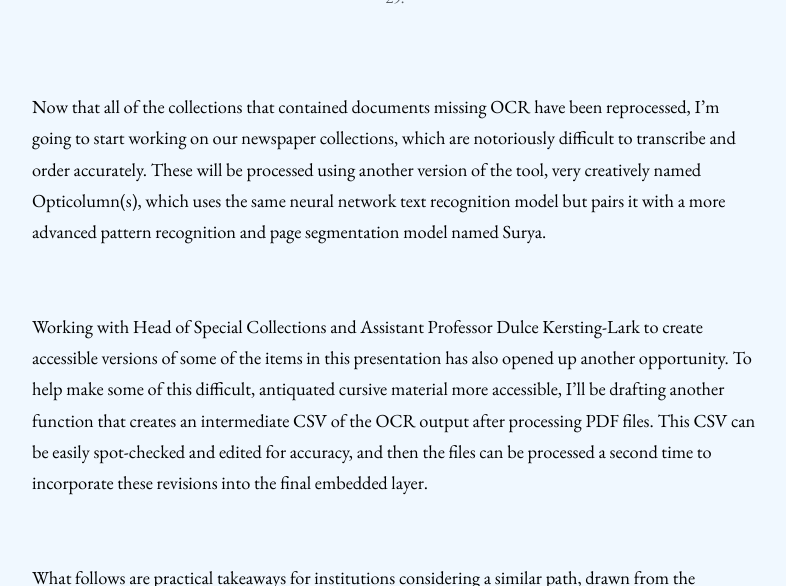
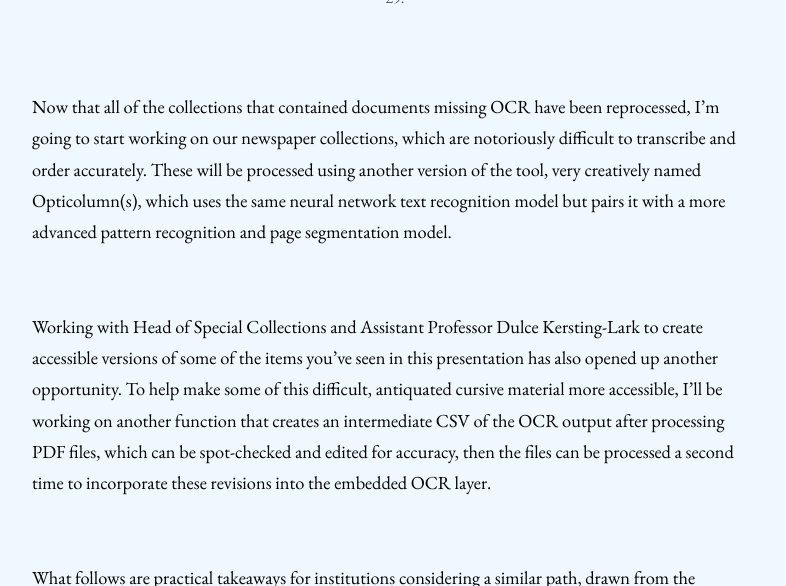
Before and after one commit to aweymo-ui/practices-rc, a Jekyll site: the page built from content/6_findings.md, in a window 1280 px wide and 900 px high, scrolled down 3818 px, cut to the strip 166-752 px from the top of the window. Shown: the whole strip, without its empty margins (245-1031 px from the left). Built offline with Jekyll 4.4.1, drawn with Linux system fonts in a browser that asks for light colours; some web fonts are replaced.

Commit message:
script updates

```diff
--- a/content/6_findings.md
+++ b/content/6_findings.md
@@ -49,11 +49,11 @@ These batch methods are less precise than the human-directed sample surveys also
 
 <br>
 
-Now that all of the collections that contained documents missing OCR have been reprocessed, I’m going to start working on our newspaper collections, which are notoriously difficult to transcribe and order accurately. These will be processed using another version of the tool, very creatively named Opticolumn(s), which uses the same neural network text recognition model but pairs it with a more advanced pattern recognition and page segmentation model named Surya.
+Now that all of the collections that contained documents missing OCR have been reprocessed, I’m going to start working on our newspaper collections, which are notoriously difficult to transcribe and order accurately. These will be processed using another version of the tool, very creatively named Opticolumn(s), which uses the same neural network text recognition model but pairs it with a more advanced pattern recognition and page segmentation model.
 
 <br>
 
-Working with Head of Special Collections and Assistant Professor Dulce Kersting-Lark to create accessible versions of some of the items in this presentation has also opened up another opportunity. To help make some of this difficult, antiquated cursive material more accessible, I'll be drafting another function that creates an intermediate CSV of the OCR output after processing PDF files. This CSV can be easily spot-checked and edited for accuracy, and then the files can be processed a second time to incorporate these revisions into the final embedded layer.
+Working with Head of Special Collections and Assistant Professor Dulce Kersting-Lark to create accessible versions of some of the items you've seen in this presentation has also opened up another opportunity. To help make some of this difficult, antiquated cursive material more accessible, I'll be working on another function that creates an intermediate CSV of the OCR output after processing PDF files, which can be spot-checked and edited for accuracy, then the files can be processed a second time to incorporate these revisions into the embedded OCR layer.
 
 <br>
 
```
Also changed, not shown: content/1_intro.md (+1 -1 lines), content/3_ai.md (+1 -1 lines), content/5_case.md (+6 -6 lines).
